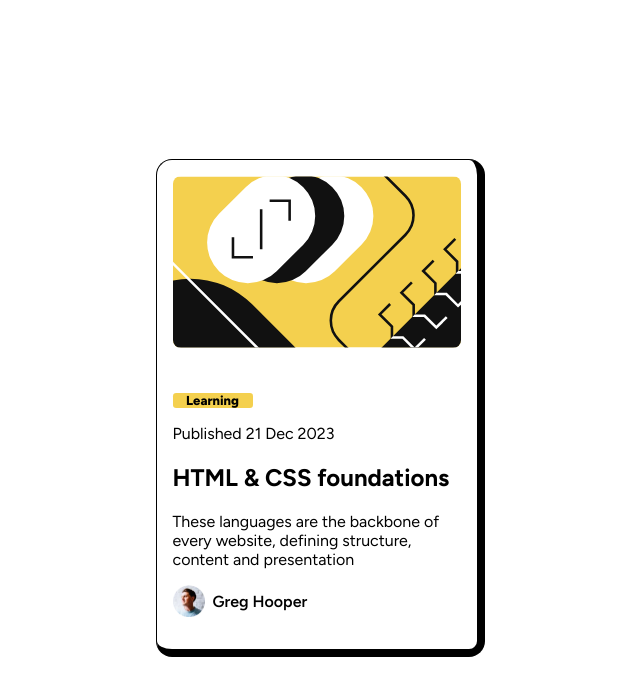
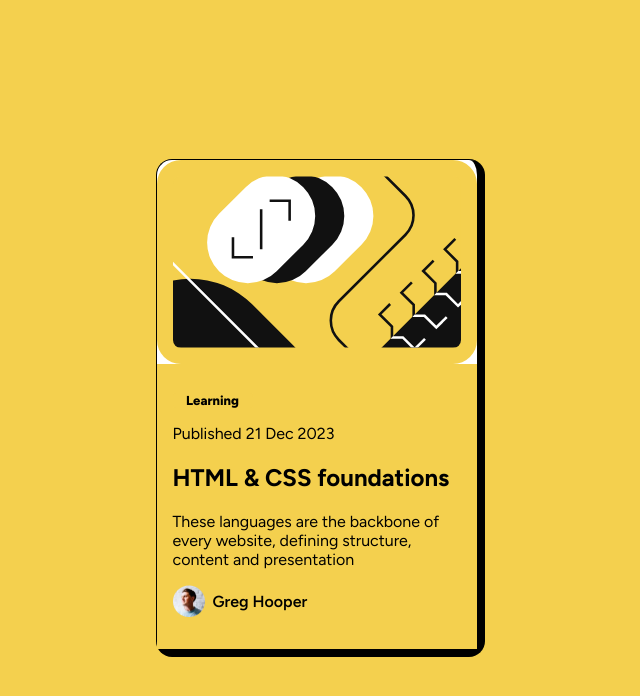
Before and after one commit to Annas-khan/Blog-preview-2, a plain HTML site: page index.html in a window 1280 px wide. Shown: the whole page, without its empty margins (320-960 px from the left). Drawn offline with Linux system fonts and the light colour scheme.

Commit message:
Update bg style.css

```diff
--- a/style.css
+++ b/style.css
@@ -1,5 +1,5 @@
 * {
-    /* background-color: hsl(47, 88%, 63%); */
+    background-color: hsl(47, 88%, 63%);
     font-family: "Figtree", sans-serif;
 
 }
```
